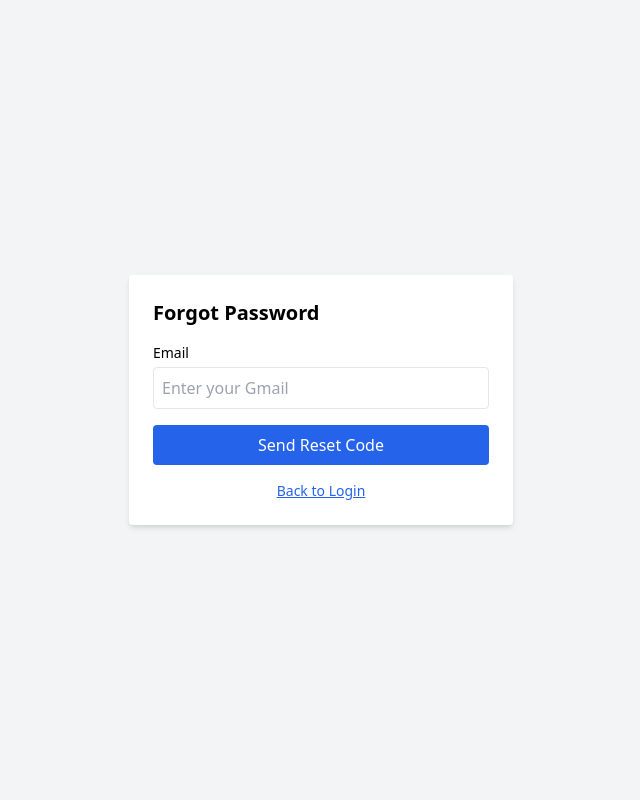
After one commit to meetoza1706/stackit-odoo-hackathon, a Flask app: page /forgot_password in a window 1280 px wide. The commit adds this page. Shown: the whole page, without its empty margins (319-959 px from the left). Run offline with Flask 3, Linux system fonts and the light colour scheme.

Commit message:
forgot password done

```diff
--- a/main.py
+++ b/main.py
@@ -3,6 +3,9 @@ import mysql.connector
 from werkzeug.security import generate_password_hash, check_password_hash
 import uuid
 from datetime import timedelta
+import smtplib
+from email.mime.text import MIMEText
+import random
 
 db = mysql.connector.connect(
     host="localhost",
@@ -13,6 +16,7 @@ db = mysql.connector.connect(
 cursor = db.cursor(dictionary=True)
 app = Flask(__name__)
 app.secret_key = 'Meet0102'
+otp_store = {}
 
 def is_logged_in():
     uid = session.get('user_id')
@@ -63,7 +67,6 @@ def login():
             (username_or_email, username_or_email)
         )
         user = cursor.fetchone()
-        print(user)
 
         if not user or not check_password_hash(user['password'], password):
             return render_template('login.html', error="Invalid username or password")
@@ -96,5 +99,64 @@ def logout():
     session.clear()
     return redirect('/')
 
+@app.route('/forgot_password', methods=['GET', 'POST'])
+def forgot_password():
+    if request.method == 'POST':
+        if 'otp_stage' in request.form:
+            entered_code = request.form['otp'].strip()
+            new_pass = request.form['new_password']
+            confirm_pass = request.form['confirm_password']
+            email = session.get('reset_email')
+            expected_code = otp_store.get(email)
+
+            if not email or not expected_code:
+                return render_template('forgot_password.html', error="Session expired. Try again.")
+
+            if entered_code != expected_code:
+                return render_template('forgot_password.html', error="Incorrect OTP", otp_stage=True)
+
+            if len(new_pass) < 6:
+                return render_template('forgot_password.html', error="Password too short", otp_stage=True)
+
+            if new_pass != confirm_pass:
+                return render_template('forgot_password.html', error="Passwords do not match", otp_stage=True)
+
+            hashed = generate_password_hash(new_pass)
+            cursor.execute("UPDATE users SET password=%s WHERE email=%s", (hashed, email))
+            db.commit()
+
+            otp_store.pop(email, None)
+            session.pop('reset_email', None)
+            return redirect('/login')
+
+        # Stage 1: email submission
+        email = request.form['email'].strip()
+
+        cursor.execute("SELECT * FROM users WHERE email = %s", (email,))
+        user = cursor.fetchone()
+        if not user:
+            return render_template('forgot_password.html', error="Email not found")
+
+        code = str(random.randint(100000, 999999))
+        otp_store[email] = code
+        session['reset_email'] = email
+
+        msg = MIMEText(f"Your StackIt password reset code is: {code}")
+        msg['Subject'] = 'StackIt - Password Reset Code'
+        msg['From'] = 'ozamee17@gmail.com'
+        msg['To'] = email
+
+        try:
+            with smtplib.SMTP_SSL('smtp.gmail.com', 465) as smtp:
+                smtp.login('inventra8@gmail.com', 'tvvg ziwb bskk knym')
+                smtp.send_message(msg)
+        except Exception as e:
+            print("[DEBUG] Email sending failed:", e)
+            return render_template('forgot_password.html', error="Failed to send email")
+
+        return render_template('forgot_password.html', otp_stage=True)
+
+    return render_template('forgot_password.html')
+
 if __name__ == '__main__':
     app.run(debug=True)
--- /dev/null
+++ b/templates/forgot_password.html
@@ -0,0 +1,55 @@
+<!DOCTYPE html>
+<html>
+<head>
+  <title>Forgot Password</title>
+  <link href="https://cdn.jsdelivr.net/npm/tailwindcss@2.2.19/dist/tailwind.min.css" rel="stylesheet">
+</head>
+<body class="flex items-center justify-center min-h-screen bg-gray-100">
+  <form method="POST" class="bg-white p-6 rounded shadow-md w-full max-w-sm" novalidate>
+    <h2 class="text-xl font-semibold mb-4">Forgot Password</h2>
+
+    {% if not otp_stage %}
+      <!-- Email Stage -->
+      <label class="block text-sm mb-1">Email</label>
+      <input id="email" name="email" type="email" placeholder="Enter your Gmail"
+             class="w-full p-2 border rounded mb-4" required>
+
+      <button type="submit"
+              class="w-full bg-blue-600 text-white p-2 rounded hover:bg-blue-700">
+        Send Reset Code
+      </button>
+    {% else %}
+      <!-- OTP + New Password Stage -->
+      <input type="hidden" name="otp_stage" value="1">
+
+      <label class="block text-sm mb-1">Enter OTP</label>
+      <input name="otp" type="text" placeholder="6-digit code"
+             class="w-full p-2 border rounded mb-3" required maxlength="6">
+
+      <label class="block text-sm mb-1">New Password</label>
+      <input name="new_password" type="password" placeholder="New Password"
+             class="w-full p-2 border rounded mb-3" required minlength="6">
+
+      <label class="block text-sm mb-1">Confirm Password</label>
+      <input name="confirm_password" type="password" placeholder="Confirm Password"
+             class="w-full p-2 border rounded mb-4" required minlength="6">
+
+      <button type="submit"
+              class="w-full bg-green-600 text-white p-2 rounded hover:bg-green-700">
+        Reset Password
+      </button>
+    {% endif %}
+
+    {% if error %}
+      <div class="text-red-600 text-sm mt-3">{{ error }}</div>
+    {% endif %}
+    {% if message %}
+      <div class="text-green-600 text-sm mt-3">{{ message }}</div>
+    {% endif %}
+
+    <p class="mt-4 text-sm text-center">
+      <a href="/login" class="text-blue-600 underline">Back to Login</a>
+    </p>
+  </form>
+</body>
+</html>
--- a/templates/home.html
+++ b/templates/home.html
@@ -9,5 +9,6 @@
   <a href="/register">sign up</a><br>
   <a href="/logout">logout</a><br>
   <a href="/login">login</a><br>
+  <a href="/forgot_password">forgot_password</a><br>
 </body>
 </html>
```
